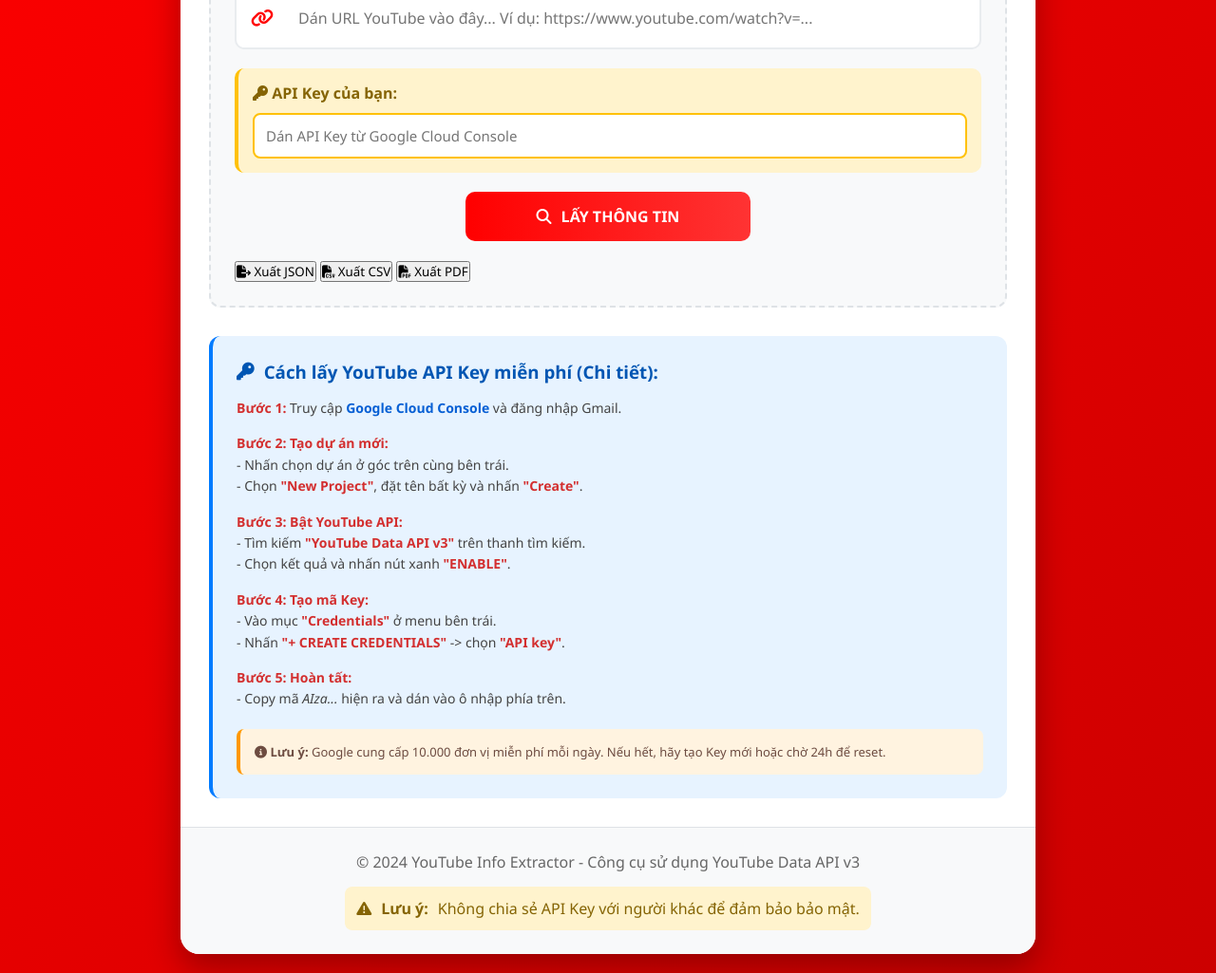
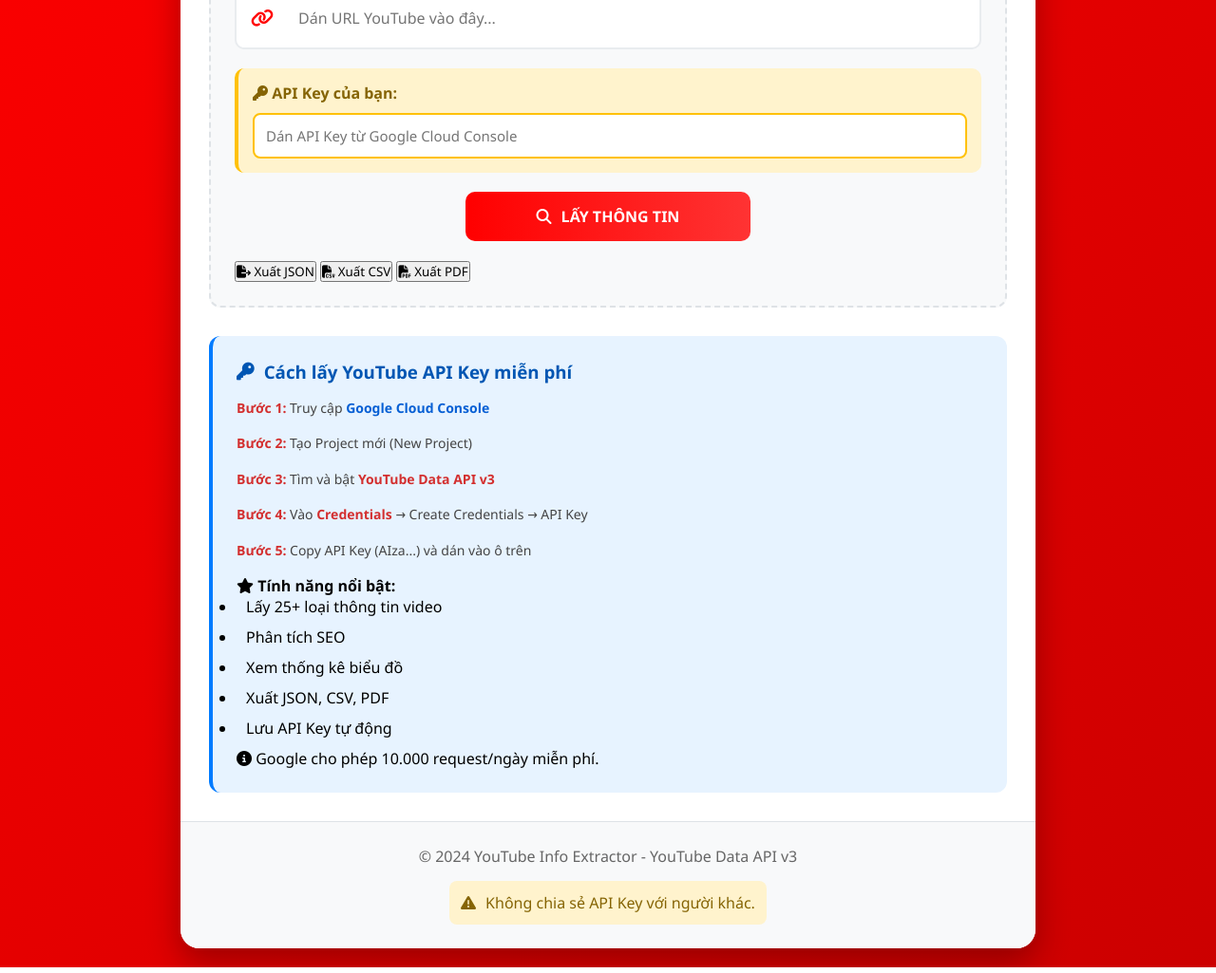
Before and after one commit to nyanvu919/youtube-extractor-backend, a website: page index.html in a window 1280 px wide. Shown: the part 297-1322 px from the top of the page at 95% size. Drawn offline with nearby package versions, Linux system fonts and the light colour scheme.

Commit message:
Update index.html

```diff
--- a/index.html
+++ b/index.html
@@ -9,6 +9,7 @@
 </head>
 <body>
 <div class="container">
+
     <!-- HEADER -->
     <div class="header">
         <div class="logo">
@@ -18,10 +19,7 @@
         <p class="subtitle">Dán link YouTube để lấy toàn bộ thông tin video</p>
     </div>
 
-        <!-- MAIN CONTENT -->
-        <div class="main">
-
-            <!-- AUTH SECTION: Đăng nhập/Đăng ký/Email -->
+    <!-- AUTH -->
     <div id="auth-wrapper" class="auth-wrapper">
         <div id="user-logged-out" class="auth-group">
             <button onclick="showAuthModal('login')" class="btn-auth btn-login">
@@ -43,20 +41,37 @@
         </div>
     </div>
 
-            <!-- INPUT SECTION -->
+    <!-- AUTH MODAL -->
+    <div id="auth-modal" class="auth-modal" style="display:none;">
+        <div class="auth-box">
+            <h2 id="modal-title">Đăng nhập</h2>
+            <input type="email" id="auth-email" placeholder="Email">
+            <input type="password" id="auth-password" placeholder="Mật khẩu">
+            <button id="auth-submit-btn" onclick="handleAuthSubmit()" class="btn-primary">
+                Xác nhận
+            </button>
+            <button onclick="document.getElementById('auth-modal').style.display='none'" class="btn-cancel">
+                Hủy
+            </button>
+        </div>
+    </div>
+
+    <!-- MAIN -->
+    <div class="main">
+
+        <!-- INPUT -->
         <div class="input-section">
+
             <div class="input-group">
                 <i class="fas fa-link"></i>
-                    <input type="text" id="youtubeUrl"
-                           placeholder="Dán URL YouTube vào đây... Ví dụ: https://www.youtube.com/watch?v=...">
+                <input type="text" id="youtubeUrl" placeholder="Dán URL YouTube vào đây...">
             </div>
 
             <div class="api-key-input">
                 <label for="apiKey">
                     <i class="fas fa-key"></i> API Key của bạn:
                 </label>
-                    <input type="text" id="apiKey"
-                           placeholder="Dán API Key từ Google Cloud Console">
+                <input type="text" id="apiKey" placeholder="Dán API Key từ Google Cloud Console">
             </div>
 
             <button id="getInfoBtn" class="btn-primary">
@@ -74,76 +89,69 @@
                     <i class="fas fa-file-pdf"></i> Xuất PDF
                 </button>
             </div>
+
         </div>
 
-            <!-- LOADING SECTION -->
+        <!-- LOADING -->
         <div id="loading" class="loading">
             <div class="spinner"></div>
             <p>Đang lấy thông tin từ YouTube...</p>
         </div>
 
-            <!-- RESULTS SECTION -->
-            <div id="result" class="result">
-                <!-- Dữ liệu sẽ được chèn vào đây bởi JavaScript -->
+        <!-- RESULT -->
+        <div id="result" class="result"></div>
+
+        <!-- INSTRUCTIONS -->
+        <div class="instructions">
+            <h3><i class="fas fa-key"></i> Cách lấy YouTube API Key miễn phí</h3>
+
+            <div class="step-guide">
+                <p><strong>Bước 1:</strong> Truy cập <a href="https://console.cloud.google.com/" target="_blank">Google Cloud Console</a></p>
+
+                <p><strong>Bước 2:</strong> Tạo Project mới (New Project)</p>
+
+                <p><strong>Bước 3:</strong> Tìm và bật <b>YouTube Data API v3</b></p>
+
+                <p><strong>Bước 4:</strong> Vào <b>Credentials</b> → Create Credentials → API Key</p>
+
+                <p><strong>Bước 5:</strong> Copy API Key (AIza...) và dán vào ô trên</p>
             </div>
 
-            <!-- INSTRUCTIONS SECTION: Hướng dẫn lấy API chi tiết -->
-            <div class="instructions">
-                <h3><i class="fas fa-key"></i> Cách lấy YouTube API Key miễn phí (Chi tiết):</h3>
-                <div class="step-guide">
-                    <p><strong>Bước 1:</strong> Truy cập <a href="https://console.cloud.google.com/" target="_blank">Google Cloud Console</a> và đăng nhập Gmail.</p>
-
-                    <p><strong>Bước 2: Tạo dự án mới:</strong>
-                        <br> - Nhấn chọn dự án ở góc trên cùng bên trái.
-                        <br> - Chọn <b>"New Project"</b>, đặt tên bất kỳ và nhấn <b>"Create"</b>.
-                    </p>
-
-                    <p><strong>Bước 3: Bật YouTube API:</strong>
-                        <br> - Tìm kiếm <b>"YouTube Data API v3"</b> trên thanh tìm kiếm.
-                        <br> - Chọn kết quả và nhấn nút xanh <b>"ENABLE"</b>.
-                    </p>
-
-                    <p><strong>Bước 4: Tạo mã Key:</strong>
-                        <br> - Vào mục <b>"Credentials"</b> ở menu bên trái.
-                        <br> - Nhấn <b>"+ CREATE CREDENTIALS"</b> -> chọn <b>"API key"</b>.
-                    </p>
-
-                    <p><strong>Bước 5: Hoàn tất:</strong>
-                        <br> - Copy mã <i>AIza...</i> hiện ra và dán vào ô nhập phía trên.
-                    </p>
+            <div class="features">
+                <h4><i class="fas fa-star"></i> Tính năng nổi bật:</h4>
+                <ul>
+                    <li>Lấy 25+ loại thông tin video</li>
+                    <li>Phân tích SEO</li>
+                    <li>Xem thống kê biểu đồ</li>
+                    <li>Xuất JSON, CSV, PDF</li>
+                    <li>Lưu API Key tự động</li>
+                </ul>
             </div>
 
-                <div class="api-note" style="background: #fff3e0; border-left: 4px solid #ff9800; padding: 15px; margin-top: 20px; font-size: 13px; color: #6d4c41; border-radius: 8px;">
-                    <i class="fas fa-info-circle"></i> <b>Lưu ý:</b> Google cung cấp 10.000 đơn vị miễn phí mỗi ngày. Nếu hết, hãy tạo Key mới hoặc chờ 24h để reset.
+            <div class="api-note">
+                <i class="fas fa-info-circle"></i>
+                Google cho phép 10.000 request/ngày miễn phí.
             </div>
         </div>
+
     </div>
 
     <!-- FOOTER -->
     <footer>
-            <p>© 2024 YouTube Info Extractor - Công cụ sử dụng YouTube Data API v3</p>
+        <p>© 2024 YouTube Info Extractor - YouTube Data API v3</p>
         <p class="warning">
             <i class="fas fa-exclamation-triangle"></i>
-                <strong>Lưu ý:</strong> Không chia sẻ API Key với người khác để đảm bảo bảo mật.
+            Không chia sẻ API Key với người khác.
         </p>
     </footer>
+
 </div>
 
-    <!-- AUTH MODAL: Đăng nhập / Đăng ký -->
-    <div id="auth-modal" style="display:none; position:fixed; top:0; left:0; width:100%; height:100%; background:rgba(0,0,0,0.85); z-index:10000; justify-content:center; align-items:center;">
-        <div style="background:white; padding:40px; border-radius:15px; width:350px; text-align:center; box-shadow: 0 10px 25px rgba(0,0,0,0.2);">
-            <h2 id="modal-title" style="margin-bottom:20px; color:#333;">Đăng nhập</h2>
-            <input type="email" id="auth-email" placeholder="Địa chỉ Email" style="width:100%; margin-bottom:15px; padding:12px; border:1px solid #ddd; border-radius:8px;">
-            <input type="password" id="auth-password" placeholder="Mật khẩu" style="width:100%; margin-bottom:20px; padding:12px; border:1px solid #ddd; border-radius:8px;">
-            <button id="auth-submit-btn" onclick="handleAuthSubmit()" style="width:100%; padding:14px; background:#ff0000; color:white; border:none; border-radius:8px; font-weight:bold; cursor:pointer; font-size:16px;">Xác nhận</button>
-            <button onclick="document.getElementById('auth-modal').style.display='none'" style="margin-top:15px; background:none; border:none; color:#666; text-decoration:underline; cursor:pointer;">Hủy bỏ</button>
-        </div>
-    </div>
-
-    <!-- JavaScript Files -->
+<!-- JS -->
 <script src="https://cdn.jsdelivr.net/npm/chart.js"></script>
 <script src="https://cdnjs.cloudflare.com/ajax/libs/jspdf/2.5.1/jspdf.umd.min.js"></script>
 <script src="https://cdnjs.cloudflare.com/ajax/libs/FileSaver.js/2.0.5/FileSaver.min.js"></script>
 <script src="app.js"></script>
+
 </body>
 </html>
```
Lines whose indentation alone changed are shown as unchanged.
